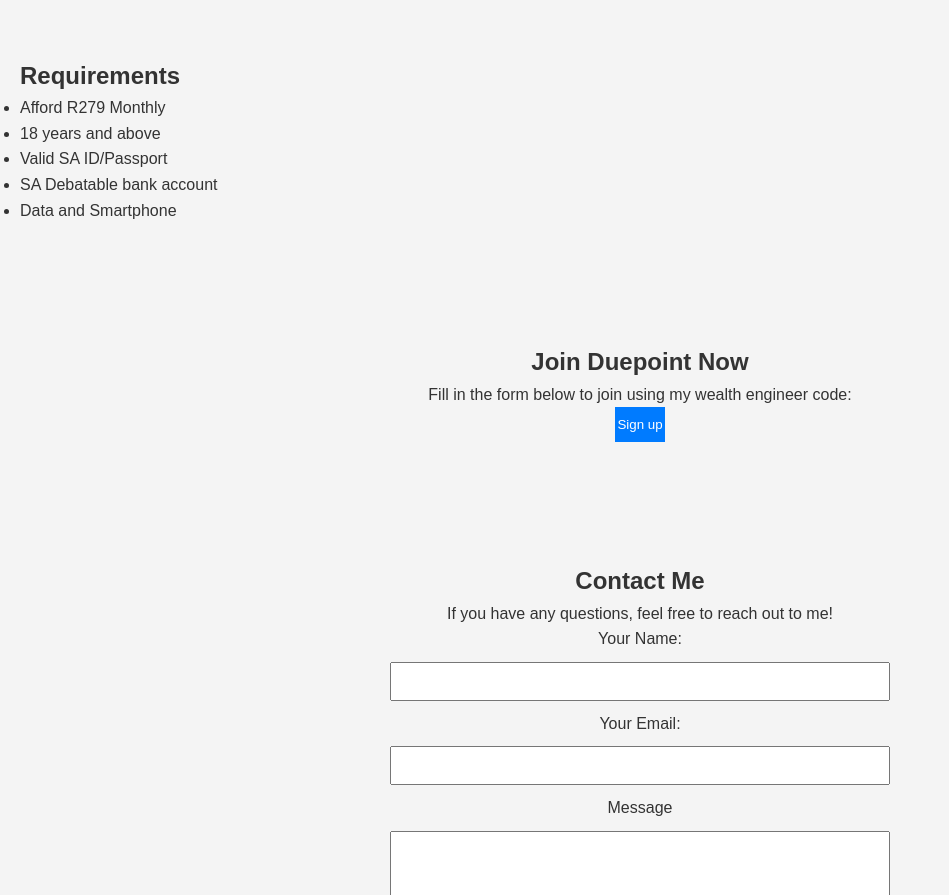
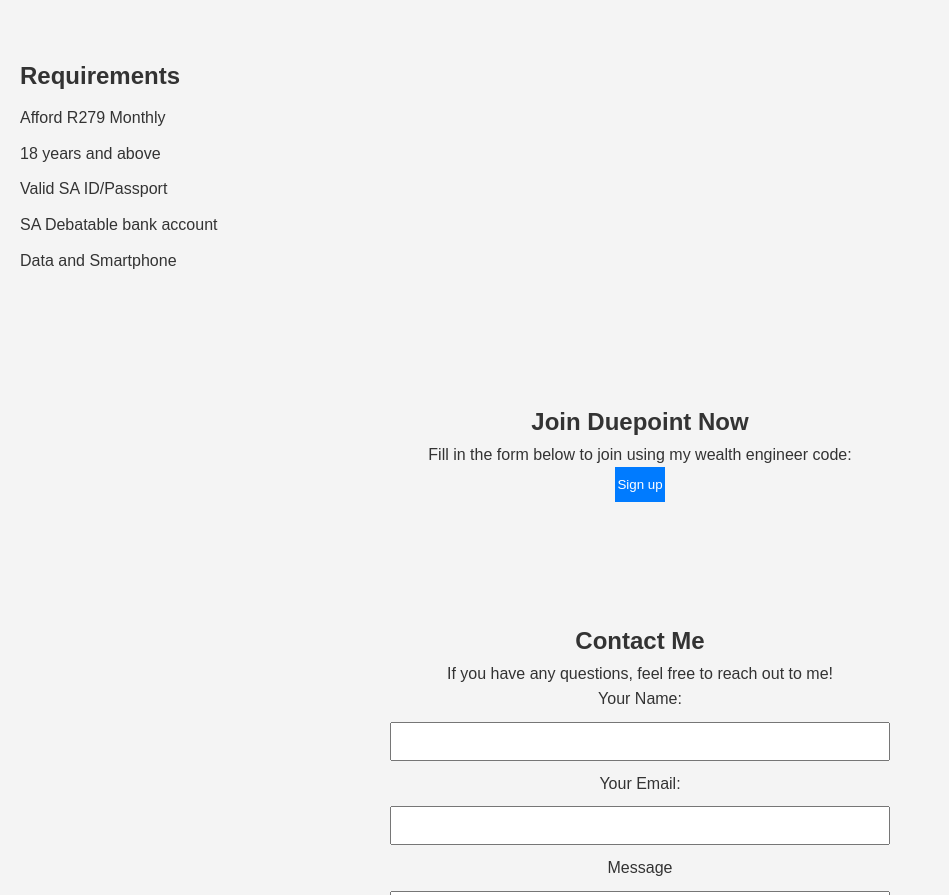
Before and after one commit to S-J-22/Affiliate-programme, a plain HTML site: page index.html in a window 1280 px wide. Shown: the part 1936-2831 px from the top of the page, without its empty margins (0-949 px from the left). Drawn offline with Linux system fonts and the light colour scheme.

Commit message:
Update style.css

```diff
--- a/style.css
+++ b/style.css
@@ -68,11 +68,11 @@
     text-align: center;
 }
 
-.benefits ul{
+.benefits ul, .requirements ul{
     list-style-type: none;
 }
 
-.benefits ul li{
+.benefits ul li, .requirements ul li{
     margin: 10px 0;
 }
 
```
